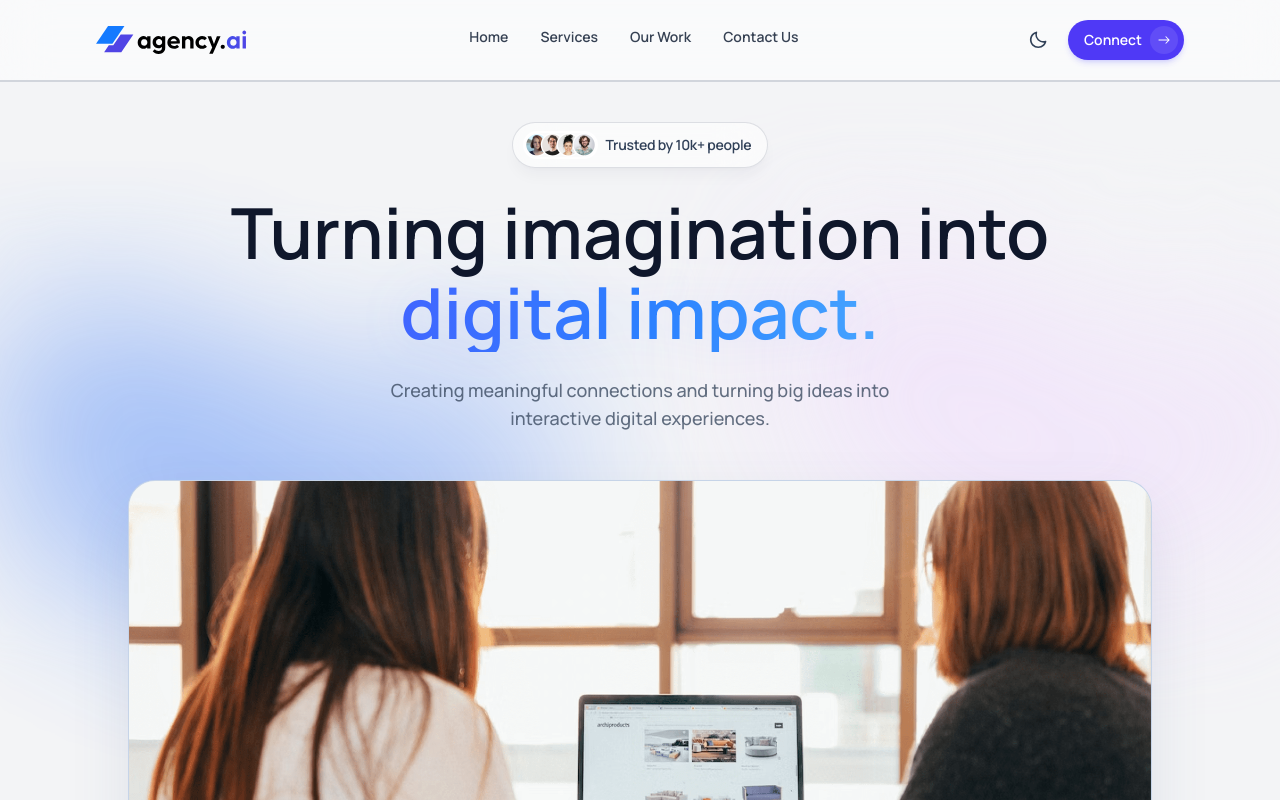
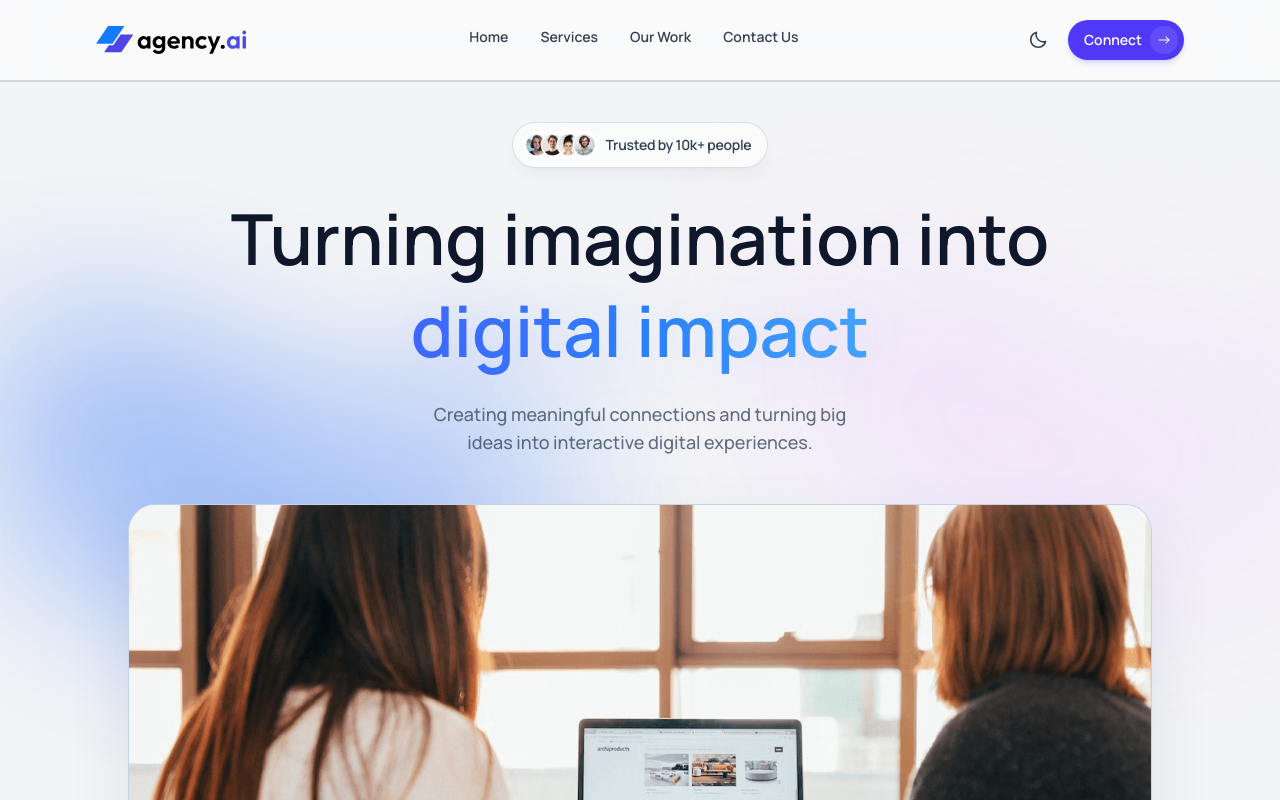
Before and after one commit to Rafiullah-Najat/Agency-AI-Team, a React (Vite) app: page / in a window 1280 px wide. Shown: the top 800 px of the page. Built offline with nearby package versions, Linux system fonts and the light colour scheme.

Commit message:
fix: some styles

```diff
--- a/src/components/HeroSection.jsx
+++ b/src/components/HeroSection.jsx
@@ -41,14 +41,14 @@ export default function HeroSection() {
           </span>
         </div>
 
-        <h1 className="m-0 text-slate-900  font-semibold text-[clamp(1.5rem,5.5vw,12rem)] lg:leading-20 dark:text-white ">
+        <h1 className="m-0 text-slate-900  font-semibold text-[clamp(1.5rem,5.5vw,12rem)] lg:leading-23 dark:text-white ">
           <span className="block">Turning imagination into</span>
           <span className="block bg-linear-to-r from-indigo-600 via-blue-500 to-sky-300 bg-clip-text text-transparent drop-shadow-[0_0_25px_rgba(92,126,255,0.12)]">
-            digital impact.
+            digital impact
           </span>
         </h1>
 
-        <p className="mx-auto text-[10px] mt-5 max-w-130 text-base text-slate-700/75 dark:text-slate-300/80 sm:mt-6 sm:text-lg">
+        <p className="mx-auto text-[10px] mt-5 max-w-110 text-base text-slate-700/75 dark:text-slate-300/80 sm:mt-6 sm:text-lg">
           Creating meaningful connections and turning big ideas into interactive
           digital experiences.
         </p>
```
